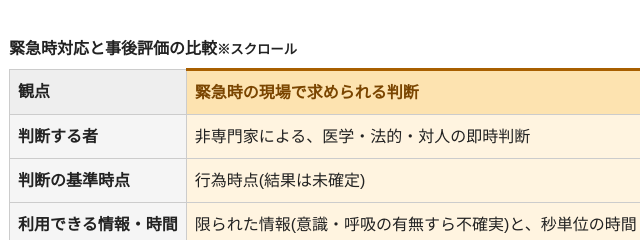
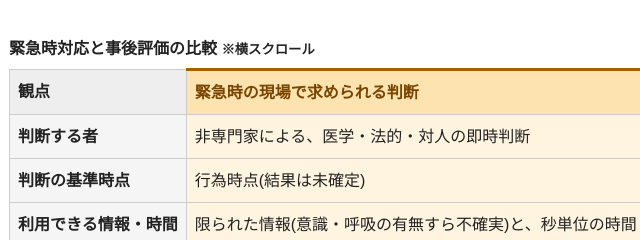
Before and after one commit to 24-blog/aed, a plain HTML site: page asymmetry.html in a window 1280 px wide. Shown: the part 508-748 px from the top of the page, 251-891 px from the left. Drawn offline with Linux system fonts and the light colour scheme.

Commit message:
Update asymmetry.html

```diff
--- a/asymmetry.html
+++ b/asymmetry.html
@@ -3,7 +3,7 @@
 <head>
 <meta charset="utf-8">
 <meta name="viewport" content="width=device-width, initial-scale=1">
-<title>救護の現場と事後評価の非対称性</title>
+<title>救護の現場と事後評価の非対称性図</title>
 <style>
   :root {
     --amber: #a85f00; --amber-bg: #fff4e0; --amber-hd: #fde3b0; --amber-tx: #7a4500;
@@ -30,7 +30,7 @@
 <div class="wrap">
 
 <svg viewBox="0 0 600 400" xmlns="http://www.w3.org/2000/svg" role="img" aria-labelledby="t d" font-family="'Hiragino Kaku Gothic ProN','Yu Gothic',Meiryo,sans-serif">
-  <title id="t">救護の現場と事後評価の非対称性</title>
+  <title id="t">救護の現場と事後評価の非対称性図</title>
   <desc id="d">行為時点では情報が少なく時間もなく結果も不明だが、事後評価では情報が揃い時間も十分にあり結果も既知である。判断の前提が異なるのに、同じ行為が評価される。</desc>
   <defs>
     <marker id="ahg" viewBox="0 0 10 10" refX="9" refY="5" markerWidth="8" markerHeight="8" orient="auto"><path d="M0 0 L10 5 L0 10 z" fill="#777"/></marker>
@@ -85,7 +85,7 @@
 
 <div class="tbl">
 <table>
-<caption>緊急時対応と事後評価の比較<small>※スクロール</small></caption>
+<caption>緊急時対応と事後評価の比較 <small>※横スクロール</small></caption>
 <thead>
 <tr>
 <th>観点</th>
```
